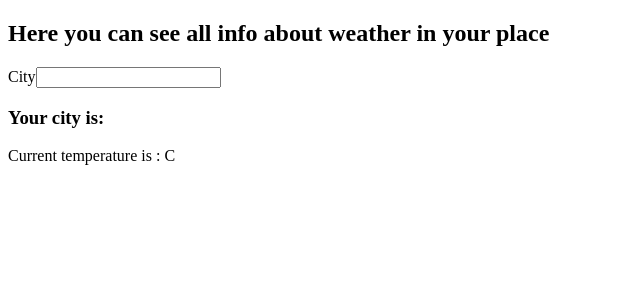
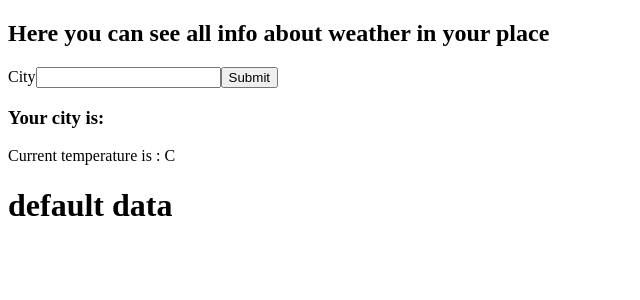
Before and after one commit to Kamilnaja/ng-mish-mash, an Angular app: page / in a window 1280 px wide. Shown: the top 300 px of the page, without its empty margins (0-640 px from the left). Built offline with nearby package versions, Linux system fonts and the light colour scheme; no server answers.

Commit message:
added communication between components

```diff
--- a/src/app/app.module.ts
+++ b/src/app/app.module.ts
@@ -6,6 +6,7 @@ import { AppWeatherComponent } from './app.weather';
 import { WeatherService } from './app.weather.service';
 import { WeatherFormComponent } from './weather-form.component';
 import { ReactiveFormsModule, FormsModule } from '@angular/forms';
+import { UserInfoService } from './services/userInfo.service';
 
 @NgModule({
   declarations: [
@@ -19,7 +20,7 @@ import { ReactiveFormsModule, FormsModule } from '@angular/forms';
     ReactiveFormsModule,
     FormsModule
   ],
-  providers: [WeatherService],
+  providers: [WeatherService, UserInfoService],
   bootstrap: [AppComponent]
 })
 
--- a/src/app/app.weather.html
+++ b/src/app/app.weather.html
@@ -4,3 +4,4 @@
     <h3>Your city is: {{data.name}}</h3>
     <p>Current temperature is : {{data.main?.temp}} C </p>
 </div>
+<h1>{{userData}}</h1>
--- a/src/app/app.weather.ts
+++ b/src/app/app.weather.ts
@@ -1,17 +1,17 @@
-import { HttpClient } from '@angular/common/http';
-import { Component } from '@angular/core';
+import { Component, OnInit } from '@angular/core';
 import { WeatherService } from './app.weather.service';
-import { FormControl } from '@angular/forms';
+import { UserInfoService } from './services/userInfo.service';
 
 @Component({
     selector: 'app-weather',
     templateUrl: './app.weather.html'
 })
 
-export class AppWeatherComponent {
+export class AppWeatherComponent implements OnInit {
     _data: any;
+    _userData: string;
 
-    constructor(private weatherService: WeatherService) {
+    constructor(private weatherService: WeatherService, private userInfoService: UserInfoService) {
         this._data = this.weatherService.data
             .subscribe(
                 resp => {
@@ -20,6 +20,14 @@ export class AppWeatherComponent {
             );
     }
 
+    get userData() {
+        return this._userData;
+    }
+
+    ngOnInit(): void {
+        this.userInfoService.currentData.subscribe(data => this._userData = data);
+    }
+
     get data() {
         return this._data;
     }
--- /dev/null
+++ b/src/app/services/userInfo.service.ts
@@ -0,0 +1,14 @@
+import { Injectable } from '@angular/core';
+import { BehaviorSubject } from 'rxjs';
+
+@Injectable()
+export class UserInfoService {
+    private dataSource = new BehaviorSubject('default data');
+    currentData = this.dataSource.asObservable();
+
+    constructor() { }
+
+    changeData(data: string) {
+        this.dataSource.next(data);
+    }
+}
--- a/src/app/weather-form.component.html
+++ b/src/app/weather-form.component.html
@@ -1,4 +1,5 @@
-<form>
+<form (ngSubmit)="handleSubmit()">
   <label for="city">City</label>
   <input type="text" [formControl]="city">
+  <input type="submit">
 </form>
--- a/src/app/weather-form.component.ts
+++ b/src/app/weather-form.component.ts
@@ -1,11 +1,23 @@
-import { Component } from '@angular/core';
+import { Component, OnInit } from '@angular/core';
 import { FormControl } from '@angular/forms';
+import { UserInfoService } from './services/userInfo.service';
 
 @Component({
   selector: 'app-weather-form',
   templateUrl: './weather-form.component.html'
 })
 
-export class WeatherFormComponent {
+export class WeatherFormComponent implements OnInit {
+
   city = new FormControl('');
+
+  constructor(private service: UserInfoService) { }
+
+  ngOnInit(): void {
+
+  }
+
+  handleSubmit() {
+    this.service.changeData(this.city.value);
+  }
 }
```
